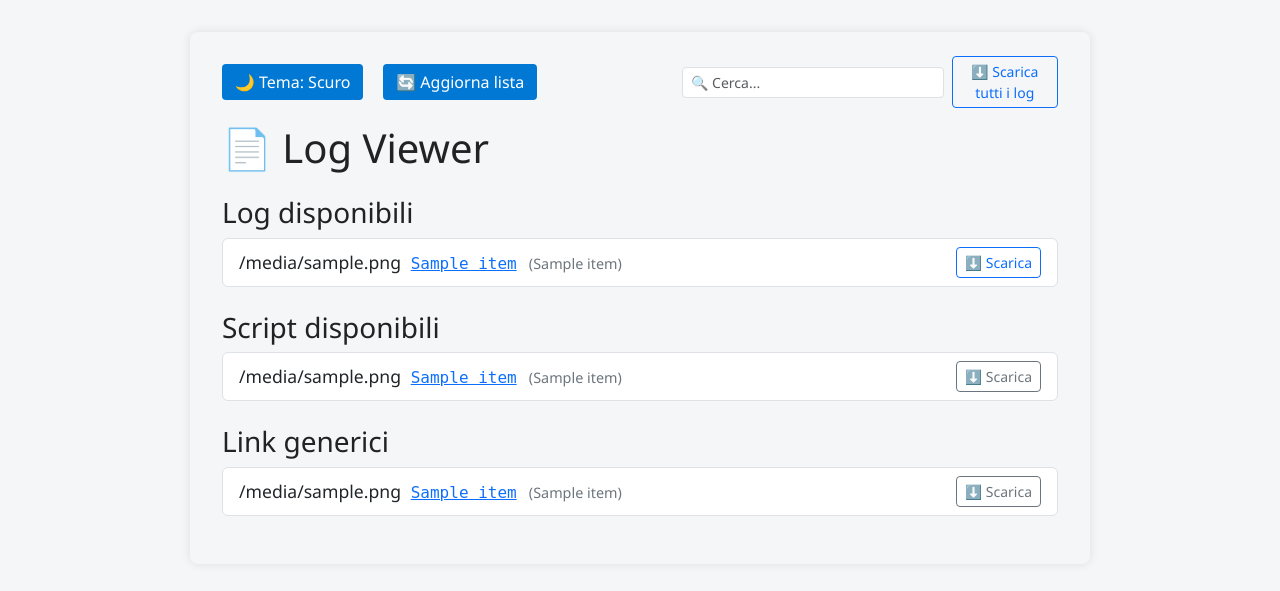
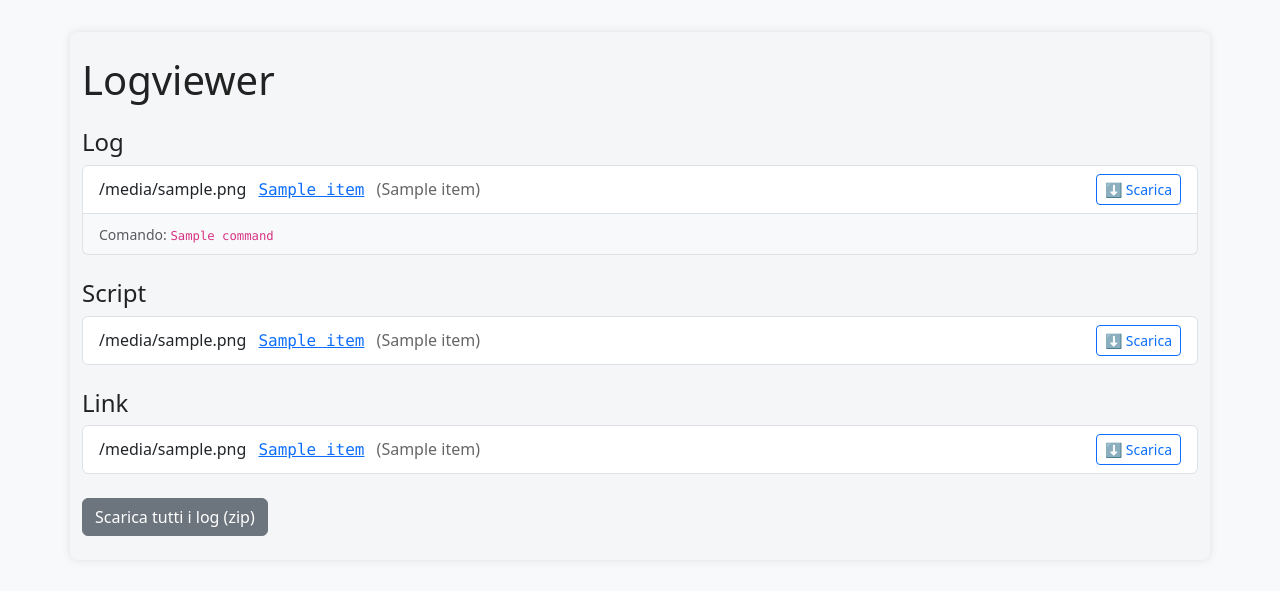
Before and after one commit to robertozz/logviewer, a Flask app: template templates/index.html in a window 1280 px wide. Shown: the top 591 px of the page. Run offline with Flask 3, Linux system fonts and the light colour scheme; the template is opened without the code that fills it: most values are stand-ins (such as "Sample title", 1, 10 or a date in 2020); some libraries are stand-ins or nearby versions.

Commit message:
Ritocchi finali

```diff
--- a/app.py
+++ b/app.py
@@ -1,7 +1,36 @@
+"""
+Log Viewer - avvio e riavvio
+
+Esempi di riavvio:
+
+# 1) Avvio diretto (sviluppo)
+python3 app.py
+
+# 2) Riavvio semplice (se lanciato in foreground)
+# interrompi con CTRL+C e rilancia:
+python3 app.py
+
+# 3) Riavvio con systemd (esempio di unit file)
+# sudo systemctl restart logviewer.service
+
+# 4) Avvio/riavvio con Docker Compose (consigliato in produzione)
+# dalla cartella del progetto:
+# sudo docker compose up -d --build
+# sudo docker compose down
+
+# 5) Riavvio rapido (one-liner)
+# pkill -f "app.py" || true && nohup python3 app.py &
+
+Sostituisci i comandi con quelli adatti al tuo ambiente.
+"""
+
+
 from flask import Flask, render_template, send_from_directory, send_file, abort
 import os
 import json
 import shutil
+import re
+from html import unescape
 
 app = Flask(__name__, template_folder="templates", static_folder="static")
 
@@ -32,10 +61,14 @@ def load_ext_map(path=EXT_MAP_PATH):
             "html": ("🌐", "HTML"),
             "txt": ("📄", "Testo"),
             "jpg": ("🖼️", "Immagine"),
+            "jpeg": ("🖼️", "Immagine"),
             "png": ("🖼️", "Immagine"),
             "py": ("💻", "Python"),
             "sh": ("💻", "Shell"),
-            "pdf": ("📕", "PDF")
+            "pdf": ("📕", "PDF"),
+            "log": ("📄", "Log"),
+            "md": ("📄", "Markdown"),
+            "zip": ("🗜️", "Archivio")
         }
 
 EXT_MAP = load_ext_map()
@@ -50,10 +83,62 @@ def target_allowed(resolved_path):
             return True
     return False
 
+def _strip_tags(text):
+    # rimuove tag HTML semplicemente
+    return re.sub(r'<[^>]+>', '', text)
+
+def extract_command_from_log(path):
+    """
+    Estrae il comando dal log HTML con più euristiche:
+    1) commento HTML: <!-- command: ... -->
+    2) meta tag: <meta name="command" content="...">
+    3) <pre> o <code> che contengono comandi
+    4) fallback: rimuove tag e cerca righe che iniziano con comandi tipici
+    """
+    try:
+        with open(path, "r", encoding="utf-8", errors="ignore") as f:
+            html = f.read()
+    except Exception:
+        return None
+
+    # 1) commento <!-- command: ... -->
+    m = re.search(r'<!--\s*command\s*:\s*(.+?)\s*-->', html, flags=re.IGNORECASE | re.DOTALL)
+    if m:
+        return unescape(m.group(1).strip())
+
+    # 2) meta tag <meta name="command" content="...">
+    m = re.search(r'<meta[^>]*name=["\']command["\'][^>]*content=["\']([^"\']+)["\']', html, flags=re.IGNORECASE)
+    if m:
+        return unescape(m.group(1).strip())
+
+    # 3) contenuto di <pre> o <code> (primo blocco che sembra un comando)
+    for tag in ("pre", "code"):
+        m = re.search(rf'<{tag}[^>]*>(.*?)</{tag}>', html, flags=re.IGNORECASE | re.DOTALL)
+        if m:
+            text = _strip_tags(m.group(1)).strip()
+            # prendi la prima riga che sembra un comando
+            for line in text.splitlines():
+                line = line.strip()
+                if re.match(r'^(cat |python |bash |sh |\.\/|/usr/|sudo )', line):
+                    return unescape(line)
+
+    # 4) fallback: rimuovi tag e cerca righe che iniziano con comandi tipici
+    plain = _strip_tags(html)
+    for line in plain.splitlines():
+        line = line.strip()
+        if not line:
+            continue
+        if re.match(r'^(command:)\s*(.+)', line, flags=re.IGNORECASE):
+            return unescape(re.sub(r'^(command:)\s*', '', line, flags=re.IGNORECASE).strip())
+        if re.match(r'^(cat |python |bash |sh |\.\/|/usr/|sudo )', line):
+            return unescape(line)
+
+    return None
+
 def list_generic(path, exts=None):
     """
     Restituisce lista di dict con chiavi:
-    name, ext, is_symlink, target_raw, target_resolved, icon, type_label
+    name, ext, is_symlink, target_raw, target_resolved, icon, type_label, command
     """
     items = []
     try:
@@ -68,6 +153,7 @@ def list_generic(path, exts=None):
         is_link = os.path.islink(full)
         target_raw = None
         target_resolved = None
+        command = None
 
         if is_link:
             try:
@@ -83,6 +169,10 @@ def list_generic(path, exts=None):
         ext = ext.lower().lstrip(".")
         icon, type_label = ext_to_icon_and_label(ext)
 
+        # Se è un log HTML, prova a estrarre il comando
+        if ext == "html":
+            command = extract_command_from_log(full)
+
         items.append({
             "name": name,
             "ext": ext,
@@ -90,7 +180,8 @@ def list_generic(path, exts=None):
             "target_raw": target_raw,
             "target_resolved": target_resolved,
             "icon": icon,
-            "type_label": type_label
+            "type_label": type_label,
+            "command": command
         })
     return items
 
@@ -105,6 +196,10 @@ def index():
 def serve_log(filename):
     if ".." in filename or filename.startswith("/"):
         abort(400)
+    full = os.path.join(LOG_DIR, filename)
+    if not os.path.exists(full):
+        abort(404)
+    # Serve direttamente: il template mostra il comando estratto nella lista principale
     return send_from_directory(LOG_DIR, filename)
 
 @app.route("/script/<path:filename>")
@@ -149,4 +244,5 @@ def download_all():
     return send_from_directory("/tmp", "logs.zip", as_attachment=True)
 
 if __name__ == "__main__":
+    # Avvio server senza apertura automatica del browser
     app.run(host="0.0.0.0", port=5000, debug=True)
--- a/templates/index.html
+++ b/templates/index.html
@@ -1,36 +1,27 @@
-<!DOCTYPE html>
+<!doctype html>
 <html lang="it">
 <head>
-  <meta charset="UTF-8">
-  <title>Log Viewer</title>
-  <link rel="icon" href="{{ url_for('static', filename='favicon.ico') }}" type="image/x-icon">
-  <link rel="stylesheet" href="{{ url_for('static', filename='bootstrap.min.css') }}">
-  <link rel="stylesheet" href="{{ url_for('static', filename='style.css') }}">
+  <meta charset="utf-8">
+  <title>Logviewer</title>
+  <meta name="viewport" content="width=device-width, initial-scale=1">
+  <!-- Stile locale -->
+  <link rel="stylesheet" href="/static/style.css">
+  <!-- (Opzionale) Bootstrap se vuoi la UI pronta -->
+  <link href="https://cdn.jsdelivr.net/npm/bootstrap@5.3.2/dist/css/bootstrap.min.css" rel="stylesheet">
   <style>
-    .mono { font-family: monospace; }
-    .small-muted { font-size: 0.85rem; color: #6c757d; }
-    .item-meta { margin-left: 0.5rem; color: #6c757d; font-size: 0.9rem; }
-    .icon { font-size: 1.1rem; margin-right: 0.35rem; }
+    .mono { font-family: ui-monospace, SFMono-Regular, Menlo, Monaco, Consolas, "Liberation Mono", monospace; }
+    .icon { margin-right: .5rem; }
+    .item-meta { margin-left: .5rem; color: #666; }
+    .list-group-item.command-row { background: #f8f9fa; }
   </style>
 </head>
-<body>
+<body class="bg-light">
   <div class="container py-4">
-    <div class="toolbar mb-3 d-flex justify-content-between align-items-center">
-      <div>
-        <button onclick="toggleTheme()" id="themeToggle">🌙 Tema: Scuro</button>
-        <button onclick="location.reload()">🔄 Aggiorna lista</button>
-      </div>
-      <div class="d-flex align-items-center">
-        <input type="text" id="searchInput" class="form-control form-control-sm me-2"
-               placeholder="🔍 Cerca..." onkeyup="filterItems()">
-        <a href="/logs.zip" class="btn btn-sm btn-outline-primary">⬇️ Scarica tutti i log</a>
-      </div>
-    </div>
+    <h1 class="mb-4">Logviewer</h1>
 
-    <h1 class="mb-4">📄 Log Viewer</h1>
-
-    <h3>Log disponibili</h3>
-    <ul class="list-group mb-4" id="logList">
+    <!-- Sezione: Log HTML -->
+    <h2 class="h4">Log</h2>
+    <ul class="list-group mb-4">
       {% for item in logs %}
         <li class="list-group-item d-flex justify-content-between align-items-center">
           <div>
@@ -46,11 +37,17 @@
           </div>
           <a href="/log/{{ item.name }}" download class="btn btn-sm btn-outline-primary">⬇️ Scarica</a>
         </li>
+        {% if item.command %}
+        <li class="list-group-item command-row">
+          <small class="text-muted">Comando: <code class="mono">{{ item.command }}</code></small>
+        </li>
+        {% endif %}
       {% endfor %}
     </ul>
 
-    <h3>Script disponibili</h3>
-    <ul class="list-group mb-4" id="scriptList">
+    <!-- Sezione: Script -->
+    <h2 class="h4">Script</h2>
+    <ul class="list-group mb-4">
       {% for item in scripts %}
         <li class="list-group-item d-flex justify-content-between align-items-center">
           <div>
@@ -64,13 +61,14 @@
               {% endif %}
             {% endif %}
           </div>
-          <a href="/script/{{ item.name }}" download class="btn btn-sm btn-outline-secondary">⬇️ Scarica</a>
+          <a href="/script/{{ item.name }}" download class="btn btn-sm btn-outline-primary">⬇️ Scarica</a>
         </li>
       {% endfor %}
     </ul>
 
-    <h3>Link generici</h3>
-    <ul class="list-group mb-4" id="linkPool">
+    <!-- Sezione: Link (symlink o file in link_pool) -->
+    <h2 class="h4">Link</h2>
+    <ul class="list-group mb-4">
       {% for item in links %}
         <li class="list-group-item d-flex justify-content-between align-items-center">
           <div>
@@ -84,26 +82,13 @@
               {% endif %}
             {% endif %}
           </div>
-          <a href="/link/{{ item.name }}" download class="btn btn-sm btn-outline-secondary">⬇️ Scarica</a>
+          <a href="/link/{{ item.name }}" download class="btn btn-sm btn-outline-primary">⬇️ Scarica</a>
         </li>
       {% endfor %}
     </ul>
+
+    <!-- Download tutti i log -->
+    <a class="btn btn-secondary" href="/logs.zip">Scarica tutti i log (zip)</a>
   </div>
-
-  <script src="{{ url_for('static', filename='theme.js') }}"></script>
-  <script>
-    function filterItems() {
-      const q = document.getElementById("searchInput").value.toLowerCase();
-      const groups = ["#logList","#scriptList","#linkPool"];
-      groups.forEach(sel => {
-        document.querySelectorAll(sel + " li").forEach(li => {
-          li.style.display = li.textContent.toLowerCase().includes(q) ? "" : "none";
-        });
-      });
-    }
-    function toggleTheme() {
-      document.body.classList.toggle("dark-theme");
-    }
-  </script>
 </body>
 </html>
--- a/templates/log_template.html
+++ b/templates/log_template.html
@@ -4,7 +4,7 @@
   <meta charset="UTF-8">
   <title>{{ title }}</title>
   <meta name="viewport" content="width=device-width, initial-scale=1">
-  <link rel="stylesheet" href="style.css">
+  <link rel="stylesheet" href="/static/style.css">
 </head>
 <body>
   <div class="container">
@@ -24,7 +24,7 @@
     <pre id="output">{{ output }}</pre>
   </div>
 
-  <script src="theme.js"></script>
+  <script src="/static/theme.js"></script>
 
 </body>
 </html>
```
Also changed, not shown: scripts/log_to_html.py (+4 -4 lines), README.md, 3 other files.
